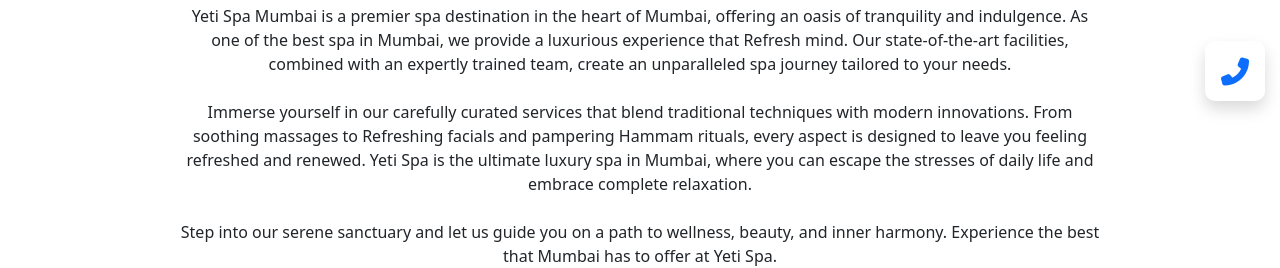
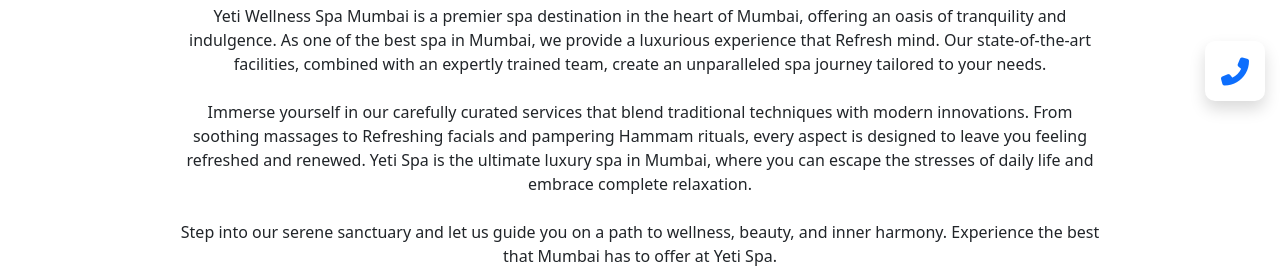
Before and after one commit to Kaminou2904/yetispa, a plain HTML site: page index.html in a window 1280 px wide. Shown: the part 684-952 px from the top of the page. Drawn offline with nearby package versions, Linux system fonts and the light colour scheme.

Commit message:
Add files via upload

```diff
--- /dev/null
+++ b/OwlCarousel/owl.theme.default.min.css
@@ -0,0 +1,6 @@
+/**
+ * Owl Carousel v2.3.4
+ * Copyright 2013-2018 David Deutsch
+ * Licensed under: SEE LICENSE IN https://github.com/OwlCarousel2/OwlCarousel2/blob/master/LICENSE
+ */
+.owl-theme .owl-dots,.owl-theme .owl-nav{text-align:center;-webkit-tap-highlight-color:transparent}.owl-theme .owl-nav{margin-top:10px}.owl-theme .owl-nav [class*=owl-]{color:#FFF;font-size:14px;margin:5px;padding:4px 7px;background:#D6D6D6;display:inline-block;cursor:pointer;border-radius:3px}.owl-theme .owl-nav [class*=owl-]:hover{background:#869791;color:#FFF;text-decoration:none}.owl-theme .owl-nav .disabled{opacity:.5;cursor:default}.owl-theme .owl-nav.disabled+.owl-dots{margin-top:10px}.owl-theme .owl-dots .owl-dot{display:inline-block;zoom:1}.owl-theme .owl-dots .owl-dot span{width:10px;height:10px;margin:5px 7px;background:#D6D6D6;display:block;-webkit-backface-visibility:visible;transition:opacity .2s ease;border-radius:30px}.owl-theme .owl-dots .owl-dot.active span,.owl-theme .owl-dots .owl-dot:hover span{background:#869791}
--- a/index.html
+++ b/index.html
@@ -72,7 +72,7 @@
             <div class="row justify-content-center">
                 <div class="col-md-10">
                     <p class="text-center">
-                        Yeti Spa Mumbai is a premier spa destination in the heart of Mumbai, offering an
+                        Yeti Wellness Spa Mumbai is a premier spa destination in the heart of Mumbai, offering an
                         oasis of tranquility and indulgence. As one of the best spa in Mumbai, we provide a luxurious
                         experience that Refresh mind. Our state-of-the-art facilities, combined with an expertly trained
                         team, create an unparalleled spa journey tailored to your needs. <br><br>
```
Also changed, not shown: OwlCarousel/owl.carousel.min.css (added), OwlCarousel/owl.carousel.min.js (added).
